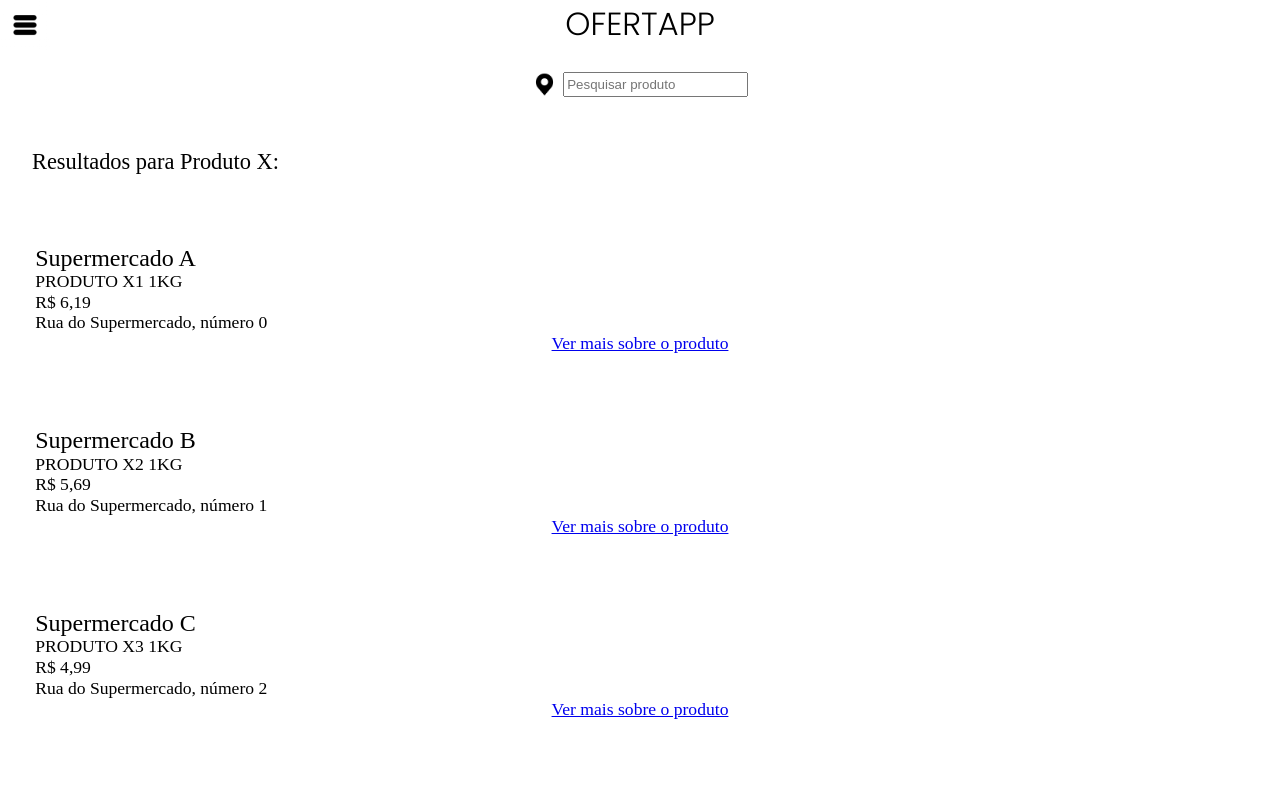
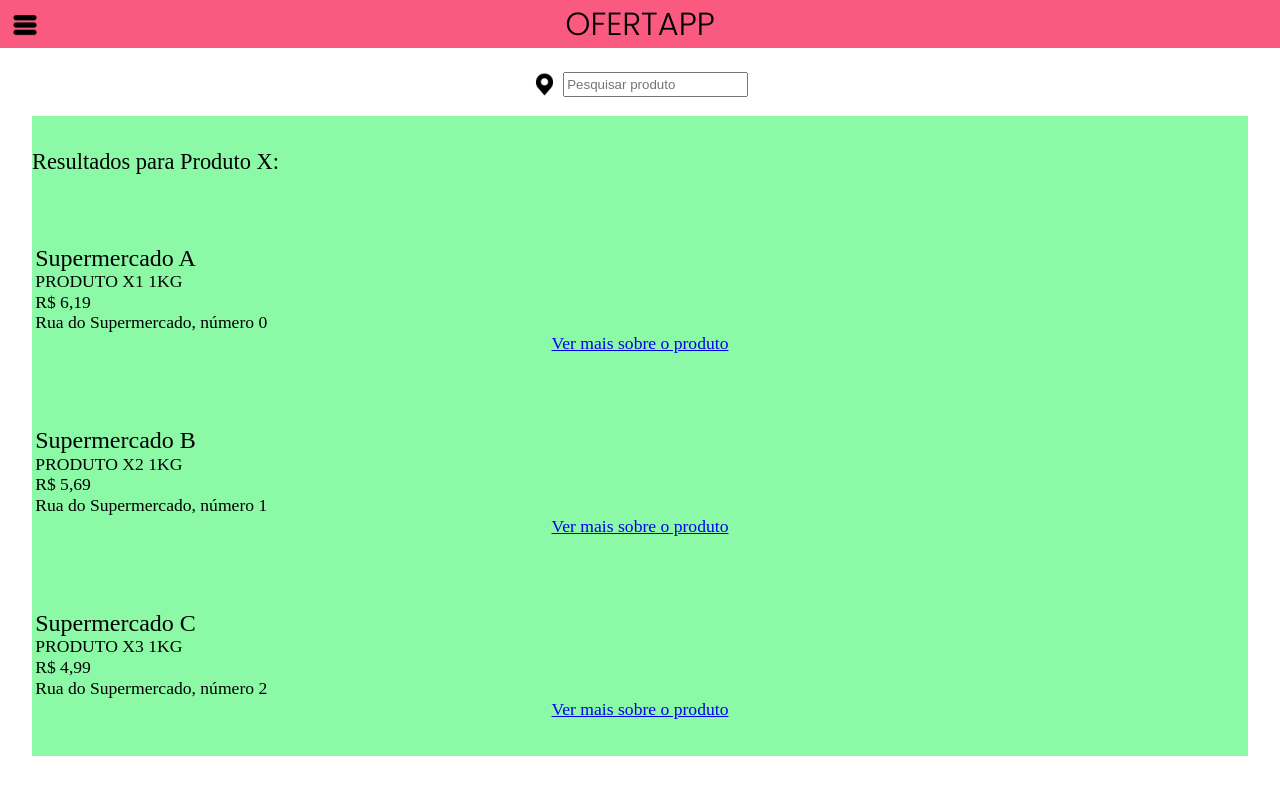
Before and after one commit to Guilherme-s-m/OFERTAPP, a plain HTML site: page OFERTAPP/2Procurar_produto.html in a window 1280 px wide. Drawn offline with Linux system fonts and the light colour scheme.

```diff
--- a/OFERTAPP/css/estilo4.css
+++ b/OFERTAPP/css/estilo4.css
@@ -17,6 +17,7 @@ main{
     height: 80%;
     margin: 1rem 2rem;
     justify-content: space-around;
+    background-color: #8CF9A6;
 }
 .link{
     justify-content: center;
@@ -37,6 +38,7 @@ nav{
     display: flex;
     flex-direction: row;
     font-family: 'Poppins', sans-serif;
+    background-color: #FA5A80;
 }
 #logo{
     position: absolute;
--- a/OFERTAPP/css/estilo6.css
+++ b/OFERTAPP/css/estilo6.css
@@ -8,6 +8,7 @@ main{
     height: 80%;
     margin: .5rem 2rem 1rem 2rem;
     justify-content: space-around;
+    background-color: #8CF9A6;
 }
 h2{
     font-size: 1.5rem;
@@ -34,6 +35,7 @@ nav{
     flex-direction: row;
     justify-content: center;
     font-family: 'Poppins', sans-serif;
+    background-color: #FA5A80;
 }
 #logo{
     position: absolute;
```
